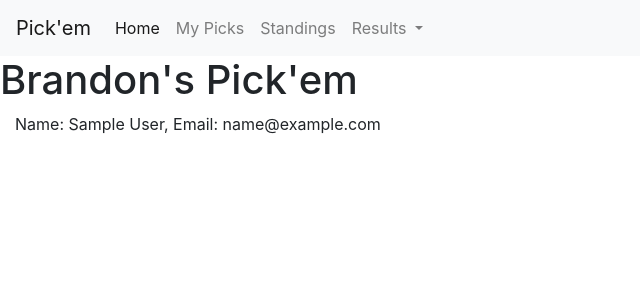
After one commit to thebranflakes/NFL_Pickem, a Flask app: page /view in a window 1280 px wide. The commit adds this page. Shown: the top 300 px of the page, without its empty margins (0-640 px from the left). Run offline with Flask 2, Linux system fonts and the light colour scheme; tables that the repository leaves empty hold one stand-in row (values such as "Sample post").

Commit message:
Starting to implement database methods

```diff
--- a/app.py
+++ b/app.py
@@ -1,9 +1,24 @@
 from flask import Flask, redirect, url_for, render_template, request, session, flash
 from datetime import timedelta
+from flask_sqlalchemy import SQLAlchemy
 
 app = Flask(__name__)
 app.secret_key = "secretKEYsoSECRET"
+app.config['SQLALCHEMY_DATABASE_URI'] = 'sqlite:///users.sqlite3'
+app.config["SQLALCHEMY_TRACK_MODIFICATIONS"] = False
 app.permanent_session_lifetime = timedelta(days=5)
+
+db = SQLAlchemy(app)
+
+
+class Users(db.Model):
+    _id = db.Column("id", db.Integer, primary_key=True)
+    name = db.Column(db.String(100))
+    email = db.Column(db.String(100))
+
+    def __init__(self, name, email):
+        self.name = name
+        self.email = email
 
 
 @app.route("/")
@@ -11,33 +26,59 @@ def home():
     return render_template("index.html")
 
 
+@app.route("/view")
+def view():
+    return render_template("view.html", values=Users.query.all())
+
+
 @app.route("/login", methods=["POST", "GET"])
 def login():
     if request.method == "POST":
         session.permanent = True
-        username = request.form["nm"]
-        session["username"] = username
-        return redirect(url_for("username"))
+        user = request.form["nm"]
+        session["user"] = user
+
+        found_user = Users.query.filter_by(name=user).first()
+        if found_user:
+            session["email"] = found_user.email
+        else:
+            usr = Users(user, "")
+            db.session.add(usr)
+            db.session.commit()
+        flash("Login successful!")
+        return redirect(url_for("user"))
     else:
-        if "username" in session:
-            return redirect(url_for("username"))
+        if "user" in session:
+            return redirect(url_for("user"))
         return render_template("login.html")
 
 
 @app.route("/logout")
 def logout():
-    if "username" in session:
-        username = session["username"]
-        flash(f"You have been logged out, {username}", "info")
-    session.pop("username", None)
+    if "user" in session:
+        user = session["user"]
+        flash(f"You have been logged out, {user}", "info")
+    session.pop("user", None)
+    session.pop("email", None)
     return redirect(url_for("login"))
 
 
-@app.route("/user")
-def username():
-    if "username" in session:
-        username = session["username"]
-        return render_template("user.html", username=username)
+@app.route("/user", methods=["POST", "GET"])
+def user():
+    email = None
+    if "user" in session:
+        user = session["user"]
+        if request.method == "POST":
+            email = request.form["email"]
+            session["email"] = email
+            found_user = Users.query.filter_by(name=user).first()
+            found_user.email = email
+            db.session.commit()
+            flash("Email was saved!")
+        else:
+            if "email" in session:
+                email = session["email"]
+        return render_template("user.html", email=email)
     else:
         flash("You are not logged in!")
         return redirect(url_for("login"))
@@ -49,4 +90,6 @@ def admin():
 
 
 if __name__ == "__main__":
-    app.run(debug=True)
+    with app.app_context():
+        db.create_all()
+        app.run(debug=True)
--- a/templates/base.html
+++ b/templates/base.html
@@ -46,8 +46,10 @@
           </div>
         </nav>
         <h1>Brandon's Pick'em</h1>
-        {% block content %}
-        {% endblock %}
+        <div class="container-fluid">
+            {% block content %}
+            {% endblock %}
+        </div>
 
         <!-- Optional JavaScript -->
         <!-- jQuery first, then Popper.js, then Bootstrap JS -->
--- a/templates/user.html
+++ b/templates/user.html
@@ -9,6 +9,11 @@
             {% endfor %}
         {% endif %}
     {% endwith %}
+<form action="#" method="POST">
+    <input type="email" name="email" placeholder="Enter Email" value="{{email if email}}"/>
+    <input type="submit" value="submit"/>
+</form>
+
 
 <a href="/logout">Log Out</a>
 {% endblock %}
--- /dev/null
+++ b/templates/view.html
@@ -0,0 +1,7 @@
+{% extends "base.html" %}
+{% block title%}View All Users{% endblock %}
+{% block content %}
+    {% for item in values %}
+        <p>Name: {{item.name}}, Email: {{item.email}}</p>
+    {% endfor %}
+{% endblock %}
```
